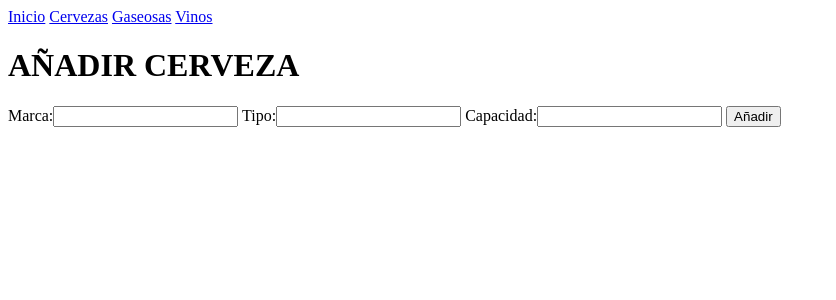
After one commit to DamianPazos/Proyecto-Final---Pyhton, a Django app: page /listaCervezas/nueva in a window 1280 px wide. The commit adds this page. Shown: the top 300 px of the page, without its empty margins (0-836 px from the left). Run offline with Django 3.2, Linux system fonts and the light colour scheme.

Commit message:
Cerveza terminado - falta vinos y gaseosas

```diff
--- /dev/null
+++ b/AppBebidas/forms.py
@@ -0,0 +1,6 @@
+from django import forms
+
+class nuevaCerveza(forms.Form):
+    marca=forms.CharField(max_length=15,required=True)
+    tipo=forms.CharField(max_length=15, required=True)
+    capacidad=forms.IntegerField(required=True)
--- /dev/null
+++ b/AppBebidas/templates/AppBebidas/crearCerveza.html
@@ -0,0 +1,17 @@
+{% extends 'AppBebidas\inicio.html' %}
+
+{% block head_block %}
+<title>Añadir Cerveza</title>
+{% endblock head_block %}
+
+{% block body_block %}
+
+ <h1>AÑADIR CERVEZA</h1>
+
+    <form action={% url 'nuevaCerveza' %} method="POST">
+        {% csrf_token %}
+        {{formulario_cerveza.as_table}}
+        <input type="submit" value="Añadir"/>
+    </form>
+
+{% endblock body_block %}
--- a/AppBebidas/templates/AppBebidas/inicio.html
+++ b/AppBebidas/templates/AppBebidas/inicio.html
@@ -4,9 +4,24 @@
     <meta charset="UTF-8">
     <meta http-equiv="X-UA-Compatible" content="IE=edge">
     <meta name="viewport" content="width=device-width, initial-scale=1.0">
+
+
+    {% block head_block %}
     <title>Inicio</title>
+    {% endblock head_block %}
+
+
 </head>
 <body>
-    <h1>nicio</h1>
+    <nav>
+        <a href={% url 'inicio' %}>Inicio</a>
+        <a href={% url 'listaCervezas' %}>Cervezas</a>
+        <a href={% url 'listaGaseosas' %}>Gaseosas</a>
+        <a href={% url 'listaVinos' %}>Vinos</a>
+    </nav>
+
+
+    {% block body_block %}
+    {% endblock body_block %}
 </body>
 </html>
--- /dev/null
+++ b/AppBebidas/templates/AppBebidas/listaGaseosas.html
@@ -0,0 +1,5 @@
+{% extends 'AppBebidas\inicio.html' %}
+
+{% block head_block %}
+<title>Lista de Gaseosas</title>
+{% endblock head_block %}
--- /dev/null
+++ b/AppBebidas/templates/AppBebidas/listaVino.html
@@ -0,0 +1,5 @@
+{% extends 'AppBebidas\inicio.html' %}
+
+{% block head_block %}
+<title>Lista de Vinos</title>
+{% endblock head_block %}
--- a/AppBebidas/urls.py
+++ b/AppBebidas/urls.py
@@ -1,6 +1,10 @@
 from django.urls.conf import path
-from AppBebidas.views import inicio
+from AppBebidas.views import inicio, lista_cervezas, lista_gaseosas, lista_vinos, nueva_cerveza
 
 urlpatterns = [
     path('', inicio, name='inicio'),
+    path('listaCervezas/', lista_cervezas , name='listaCervezas'),
+    path('listaGaseosas/', lista_gaseosas , name='listaGaseosas'),
+    path('listaVinos/', lista_vinos , name='listaVinos'),
+    path('listaCervezas/nueva', nueva_cerveza, name='nuevaCerveza'),
 ]
--- a/AppBebidas/views.py
+++ b/AppBebidas/views.py
@@ -1,6 +1,40 @@
 from django.http.response import HttpResponse
-from django.shortcuts import render
-
+from django.shortcuts import redirect, render
+from .models import Cerveza
+from .forms import nuevaCerveza
 # Create your views here.
 def inicio (request):
     return render(request, f'AppBebidas\inicio.html',{})
+
+def lista_cervezas(request):
+
+    cervezas = None
+    if request.method == 'GET':
+        busqueda_marca = request.GET.get('marca', '')
+        if busqueda_marca == '':
+            cervezas = Cerveza.objects.all()
+        else:
+            cervezas = Cerveza.objects.filter(marca=busqueda_marca)
+
+    return render(request, f'AppBebidas\listaCerveza.html',{'unidad_cervezas': cervezas})
+
+def lista_gaseosas(request):
+    return render(request, f'AppBebidas\listaGaseosas.html',{})
+
+def lista_vinos(request):
+    return render(request, f'AppBebidas\listaVino.html',{})
+
+def nueva_cerveza(request):
+
+    if request.method == 'POST':
+        formulario_cerveza= nuevaCerveza(request.POST)
+
+        if formulario_cerveza.is_valid():
+
+            cerveza_datos = formulario_cerveza.cleaned_data
+            cerveza = Cerveza(marca=cerveza_datos['marca'],tipo=cerveza_datos['tipo'],capacidad=cerveza_datos['capacidad'])
+            cerveza.save()
+            return redirect ('listaCervezas')
+
+    formulario_cerveza= nuevaCerveza()
+    return render(request,f'AppBebidas\crearCerveza.html',{'formulario_cerveza': formulario_cerveza})
```
Also changed, not shown: AppBebidas/models.py (+5 -2 lines), AppBebidas/templates/AppBebidas/listaCerveza.html (added, +33 -0 lines), AppBebidas/migrations/0002_alter_cerveza_capacidad.py (added).
